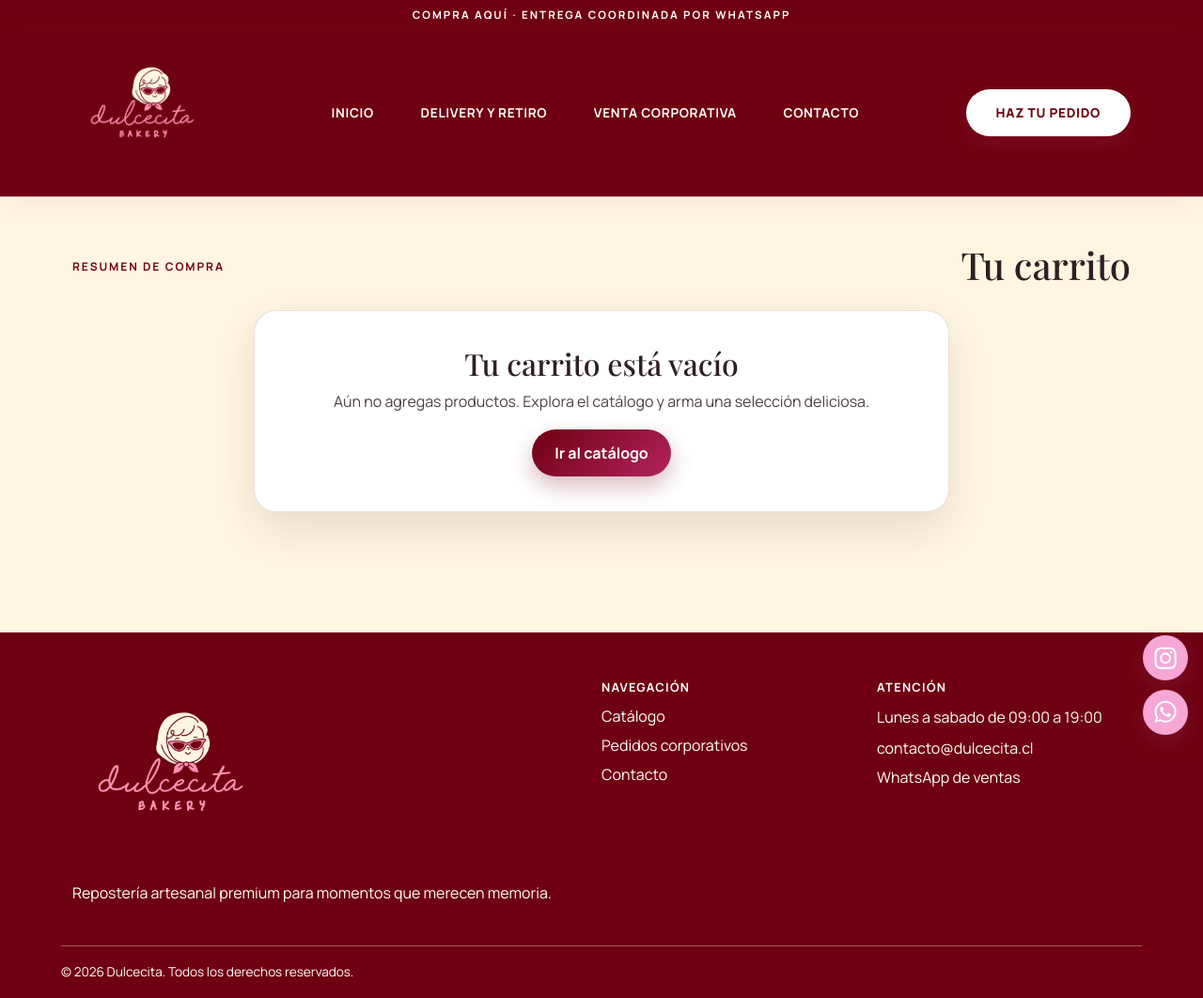
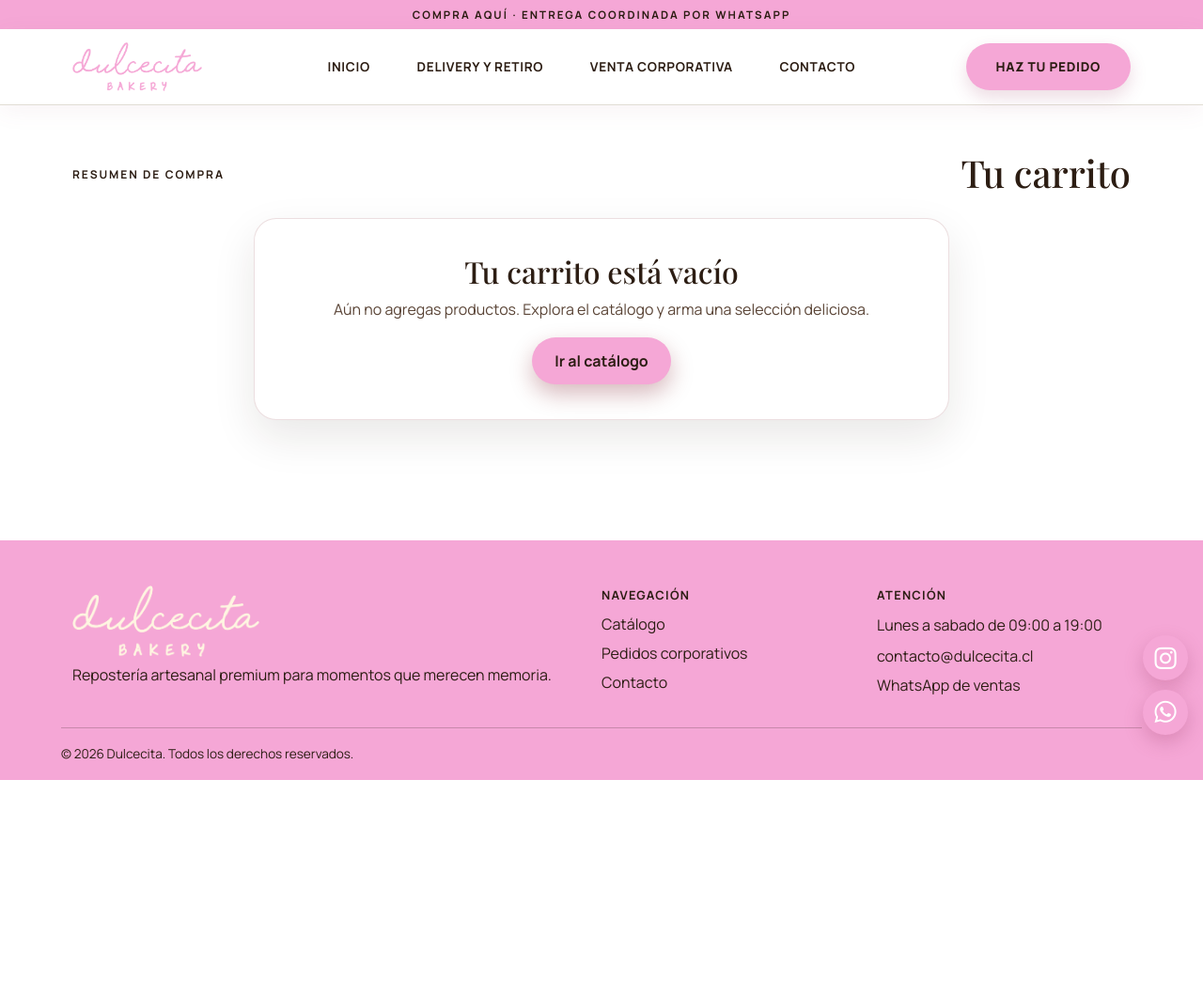
Before and after one commit to GoGo-DevS/dulcecitaa, a Django app: page /carrito/ in a window 1280 px wide. Shown: the whole page at 94% size. After the commit the page ends 830 px from the top, so only its background shows below. Run offline with Django 5.2, Linux system fonts and the light colour scheme.

Commit message:
feat(marca): alinea la identidad de la web con el Instagram real
La web era un muro vino #6f0011 sobre fondo crema; el Instagram no tiene ni
una pieza en esos dos colores. La paleta nueva NO se eligió a ojo: se midió
del feed.

  avatar y gráficos    #f5a7d6   el rosado de la marca
  fotos de producto    #2c1d13   el chocolate, ahora la tinta del sitio
  textil de las fotos  #e1ddd4   bordes y superficie
  letra del logo       #fef6e1   el crema, que cambia de rol: era el fondo
                                 de la página, ahora es el color del logotipo
  fondo                #ffffff   el perfil es blanco y la comida manda

El problema no era el tono sino los ROLES: --dr-vino hacía tres trabajos a la
vez (fondo del chrome, fondo del hero y fondo de botón), así que no existía un
valor único correcto. Cada uso se separó por selector y los alias legados
quedaron apuntando al rol que de verdad cumplen.

Contrastes calculados con la fórmula WCAG, no estimados:

  tinta / blanco   16,25:1      tinta / rosado   8,81:1     (AA los dos)
  BLANCO / rosado   1,85:1  <-- por eso los botones rosados y el pie llevan
                                letra tinta y no blanca

Ese 1,85:1 es lo que rompía la barra de navegación (blanca sobre blanca, el
menú desaparecía), el pie entero y la barra de aviso. Se encontró midiendo el
contraste real de cada texto en el navegador, subiendo por los ancestros hasta
el fondo efectivo -- no leyendo el CSS. Las 3 páginas pasan AA completo.

Logo: el JPEG de la mascota con fondo vino sale y entra el wordmark nuevo,
recortado a PNG transparente en tres versiones (crema, rosado y cacao) para
que funcione sobre cualquier fondo. El recorte usa el canal verde, que es
donde crema (246) y rosado (168) más se separan, y así conserva el antialias
del trazo script en vez de dejarlo dentado.

Co-Authored-By: Claude Opus 5 (1M context) <noreply@anthropic.com>

```diff
--- a/BebesitaAPP/static/css/style.css
+++ b/BebesitaAPP/static/css/style.css
@@ -1,47 +1,61 @@
 :root {
   /* ============================================================
-     Dulcecita — escala de color real (medida con formula WCAG,
-     no elegida a ojo). Un solo lugar de verdad para toda la web.
-     VINO = marca dominante: chrome, CTAs, texto con autoridad.
-       blanco/vino = 12.47:1, vino/crema = 11.57:1 (AA normal ambos).
-     ROSADO = acento decorativo puro (franjas, tags, bordes) — NUNCA
-       texto de cuerpo: rosado/crema = 1.71:1, no pasa AA.
-     ROSADO-DEEP = version con contraste real del acento (6.40:1
-       sobre blanco) para links/foco que necesiten tono rosado legible.
-     CREMA = fondo cálido en vez de blanco puro.
+     Dulcecita — paleta MEDIDA del Instagram (11-09-2026), no
+     elegida a ojo: avatar #f5a7d6, fotos de producto #2c1d13,
+     textil #e1ddd4, letra del logo #fef6e1.
+     El feed es BLANCO con la comida mandando. No hay vino ni
+     fondo crema en ninguna pieza real de la marca hoy.
+     Contrastes calculados con la formula WCAG:
+       tinta/blanco  16.25:1   tinta/rosado 8.81:1  (AA ambos)
+       rosado/blanco  1.85:1 -> superficie, NUNCA texto
+       blanco/rosado  1.85:1 -> por eso los botones rosados
+                                llevan letra TINTA, no blanca
      ============================================================ */
-  --vino: #6f0011;
-  --vino-900: #430009;
-  --rosado: #f6a7d6;
-  --rosado-soft: #e8c8dd;
-  --rosado-deep: #b1245e;
+  --fondo: #ffffff;
+  --superficie: #faf7f4;
+  --lino: #e1ddd4;
+  --tinta: #2c1d13;
+  --tinta-2: #5a4436;
+  --tinta-900: #1b110b;
+  --marca: #f5a7d6;
+  --marca-suave: #fbdcef;
+  /* Mismo matiz del avatar, oscurecido por su propio canal hasta
+     pasar AA (4.61:1): para links y foco que deban verse rosados. */
+  --marca-legible: #a95b8a;
   --crema: #fef6e1;
-  --ink-900: #2f1f22;
-  --ink-700: #4f3e42;
-  --ink-500: #6f5a60;
-  --shadow-soft: 0 18px 45px rgba(72, 35, 40, 0.12);
+
+  --shadow-soft: 0 18px 45px rgba(44, 29, 19, 0.10);
   --radius-lg: 24px;
   --radius-md: 16px;
   --radius-sm: 10px;
 
-  /* Alias legados: los selectores existentes (style.css antiguo +
-     seccion "Dulce Rosa" mas abajo) siguen usando estos nombres. */
+  /* Alias legados: cada uno apunta al ROL que de verdad cumple en
+     los selectores, no al color que tenia antes. */
+  --vino: var(--tinta);
+  --vino-900: var(--tinta-900);
+  --rosado: var(--marca);
+  --rosado-soft: var(--marca-suave);
+  --rosado-deep: var(--marca-legible);
   --cream: var(--crema);
-  --rose-100: var(--rosado-soft);
-  --rose-300: var(--rosado);
-  --rose-500: var(--rosado-deep);
-  --rose-700: var(--vino);
-  --dr-vino: var(--vino);
-  --dr-vino-900: var(--vino-900);
+  --rose-100: var(--marca-suave);
+  --rose-300: var(--marca);
+  --rose-500: var(--marca-legible);
+  --rose-700: var(--tinta);
+  --ink-900: var(--tinta);
+  --ink-700: var(--tinta-2);
+  --ink-500: #7a6455;
+  --dr-vino: var(--tinta);
+  --dr-vino-900: var(--tinta-900);
   --dr-crema: var(--crema);
-  --dr-pink-bg: var(--rosado);
-  --dr-pink-soft: var(--rosado-soft);
-  --dr-pink: var(--rosado);
-  --dr-rosado-deep: var(--rosado-deep);
-  --dr-pink-deep: var(--vino);
-  --dr-wine: var(--vino-900);
-  --dr-ink: var(--ink-700);
-}
+  --dr-pink-bg: var(--marca);
+  --dr-pink-soft: var(--marca-suave);
+  --dr-pink: var(--marca);
+  --dr-rosado-deep: var(--marca-legible);
+  --dr-pink-deep: var(--marca-legible);
+  --dr-wine: var(--tinta-900);
+  --dr-ink: var(--tinta-2);
+}
+
 
 * {
   box-sizing: border-box;
@@ -56,7 +70,7 @@ body {
 body {
   font-family: 'Manrope', sans-serif;
   color: var(--ink-700);
-  background: var(--crema);
+  background: var(--fondo);
   min-height: 100vh;
 }
 
@@ -167,8 +181,8 @@ a {
 }
 
 .btn-main {
-  background: linear-gradient(135deg, var(--rose-700), var(--rose-500));
-  color: #fff;
+  background: var(--marca);
+  color: var(--tinta);
   padding: 0.8rem 1.5rem;
   box-shadow: 0 10px 24px rgba(111, 0, 17, 0.28);
 }
@@ -1417,8 +1431,8 @@ input[type="submit"].is-loading::after {
 
 /* ---------- Barra superior (announcement) ---------- */
 .dr-topbar {
-  background: var(--dr-vino);
-  color: #fff;
+  background: var(--marca);
+  color: var(--tinta);
   text-align: center;
   font-size: .72rem;
   font-weight: 700;
@@ -1429,19 +1443,22 @@ input[type="submit"].is-loading::after {
 
 /* ---------- Navbar Propuesta 1 ---------- */
 .site-navbar.dr-nav {
-  background: var(--dr-vino) !important;
-  border-bottom: 1px solid var(--dr-pink-soft);
+  background: var(--fondo) !important;
+  border-bottom: 1px solid var(--lino);
   box-shadow: 0 6px 24px rgba(154, 91, 114, .07);
   padding-top: .55rem;
   padding-bottom: .55rem;
 }
 /* Logo en imagen (reemplaza el texto) */
-.dr-logo-img { height: 190px; width: auto; display: block; }
-.dr-logo-foot { height: 210px; width: auto; display: block; }
-@media (max-width: 992px) { .dr-logo-img { height: 140px; } }
+/* El logo nuevo es un wordmark apaisado y SIN aire alrededor. El archivo
+   viejo era un JPEG cuadrado con mucho margen pintado, por eso necesitaba
+   190px de alto para leerse: el mismo valor aca seria enorme. */
+.dr-logo-img { height: 62px; width: auto; display: block; }
+.dr-logo-foot { height: 76px; width: auto; display: block; }
+@media (max-width: 992px) { .dr-logo-img { height: 48px; } }
 
 .dr-nav .nav-link {
-  color: #fff !important;
+  color: var(--tinta) !important;
   font-family: 'Manrope', system-ui, sans-serif;
   font-size: 1rem;
   font-weight: 700;
@@ -1457,7 +1474,7 @@ input[type="submit"].is-loading::after {
   .dr-nav .nav-link { font-size: .85rem; letter-spacing: .05em; }
   .dr-nav .navbar-nav { column-gap: .9rem; }
   .dr-pedido { padding: .78rem 1.4rem !important; font-size: .82rem; }
-  .dr-logo-img { height: 150px; }
+  .dr-logo-img { height: 52px; }
 }
 
 /* Botón CTA: fondo blanco, letra rosada */
@@ -1465,10 +1482,10 @@ input[type="submit"].is-loading::after {
    texto blanco sobre fondo blanco (el botón se veía vacío). */
 .dr-nav .nav-link.dr-pedido,
 .dr-nav .nav-link.dr-pedido:hover,
-.dr-nav .nav-link.dr-pedido:focus { color: var(--dr-pink-deep) !important; }
+.dr-nav .nav-link.dr-pedido:focus { color: var(--tinta) !important; }
 .dr-pedido {
-  background: #fff;
-  color: var(--dr-pink-deep) !important;
+  background: var(--marca);
+  color: var(--tinta) !important;
   border-radius: 999px;
   padding: .9rem 2rem !important;
   font-weight: 800 !important;
@@ -1722,14 +1739,16 @@ input[type="submit"].is-loading::after {
 .dr-corp p { color: var(--dr-ink); max-width: 620px; margin: .6rem auto 1.4rem; }
 
 /* ---------- Footer rosado (mismo de la franja del navbar) ---------- */
-.site-footer.dr-foot { background: var(--dr-vino); }
+.site-footer.dr-foot { background: var(--marca); }
+/* El pie paso de vino a rosado: el texto blanco daba 1.85:1 y no se leia.
+   Sobre rosado el unico color con contraste real es la tinta (8.81:1). */
 .dr-foot,
 .dr-foot .footer-copy,
 .dr-foot .footer-link,
 .dr-foot .footer-title,
-.dr-foot .footer-legal { color: #fff; }
-.dr-foot .footer-link:hover { color: rgba(255, 255, 255, .78); }
-.dr-foot .footer-legal { border-top-color: rgba(255, 255, 255, .35); }
+.dr-foot .footer-legal { color: var(--tinta); }
+.dr-foot .footer-link:hover { color: var(--tinta-900); }
+.dr-foot .footer-legal { border-top-color: rgba(44, 29, 19, .22); }
 /* "Navegación" y "Atención" con la misma fuente del navbar (Manrope) */
 .dr-foot .footer-title {
   font-family: 'Manrope', system-ui, sans-serif;
--- a/BebesitaAPP/templates/base.html
+++ b/BebesitaAPP/templates/base.html
@@ -22,7 +22,7 @@
   <link href="https://fonts.googleapis.com/css2?family=Manrope:wght@400;500;600;700;800&family=Playfair+Display:wght@500;600;700&display=swap" rel="stylesheet">
   <link href="https://cdn.jsdelivr.net/npm/bootstrap@5.3.3/dist/css/bootstrap.min.css" rel="stylesheet">
   <link href="https://cdn.jsdelivr.net/npm/bootstrap-icons@1.11.3/font/bootstrap-icons.css" rel="stylesheet">
-  <link rel="stylesheet" href="{% static 'css/style.css' %}?v=20260806-merge">
+  <link rel="stylesheet" href="{% static 'css/style.css' %}?v=20260911-ig">
 </head>
 <body>
   <div class="dr-topbar">Compra aquí · Entrega coordinada por WhatsApp</div>
@@ -30,7 +30,7 @@
   <nav class="navbar navbar-expand-lg navbar-light site-navbar dr-nav sticky-top" aria-label="Navegación principal">
     <div class="container">
       <a class="navbar-brand dr-brand" href="{% url 'home' %}">
-        <img src="{% static 'img/logo-dulcecita-mascota.jpg' %}?v=1" alt="{{ site_brand }}" class="dr-logo-img">
+        <img src="{% static 'img/logo-dulcecita-rosado.png' %}?v=2" alt="{{ site_brand }}" class="dr-logo-img">
       </a>
       <button class="navbar-toggler" type="button" data-bs-toggle="collapse" data-bs-target="#navbarMain" aria-controls="navbarMain" aria-expanded="false" aria-label="Abrir menú">
         <span class="navbar-toggler-icon"></span>
@@ -56,7 +56,7 @@
   <footer class="site-footer dr-foot">
     <div class="container footer-grid">
       <div>
-        <p class="footer-brand"><img src="{% static 'img/logo-dulcecita-mascota.jpg' %}?v=1" alt="{{ site_brand }}" class="dr-logo-foot"></p>
+        <p class="footer-brand"><img src="{% static 'img/logo-dulcecita-crema.png' %}?v=2" alt="{{ site_brand }}" class="dr-logo-foot"></p>
         <p class="footer-copy">Repostería artesanal premium para momentos que merecen memoria.</p>
       </div>
       <div>
```
Also changed, not shown: other parts of BebesitaAPP/static/css/style.css (+12 -12 lines), BebesitaAPP/static/img/logo-dulcecita-cacao.png (added), BebesitaAPP/static/img/logo-dulcecita-crema.png (added), BebesitaAPP/static/img/logo-dulcecita-rosado.png (added).
